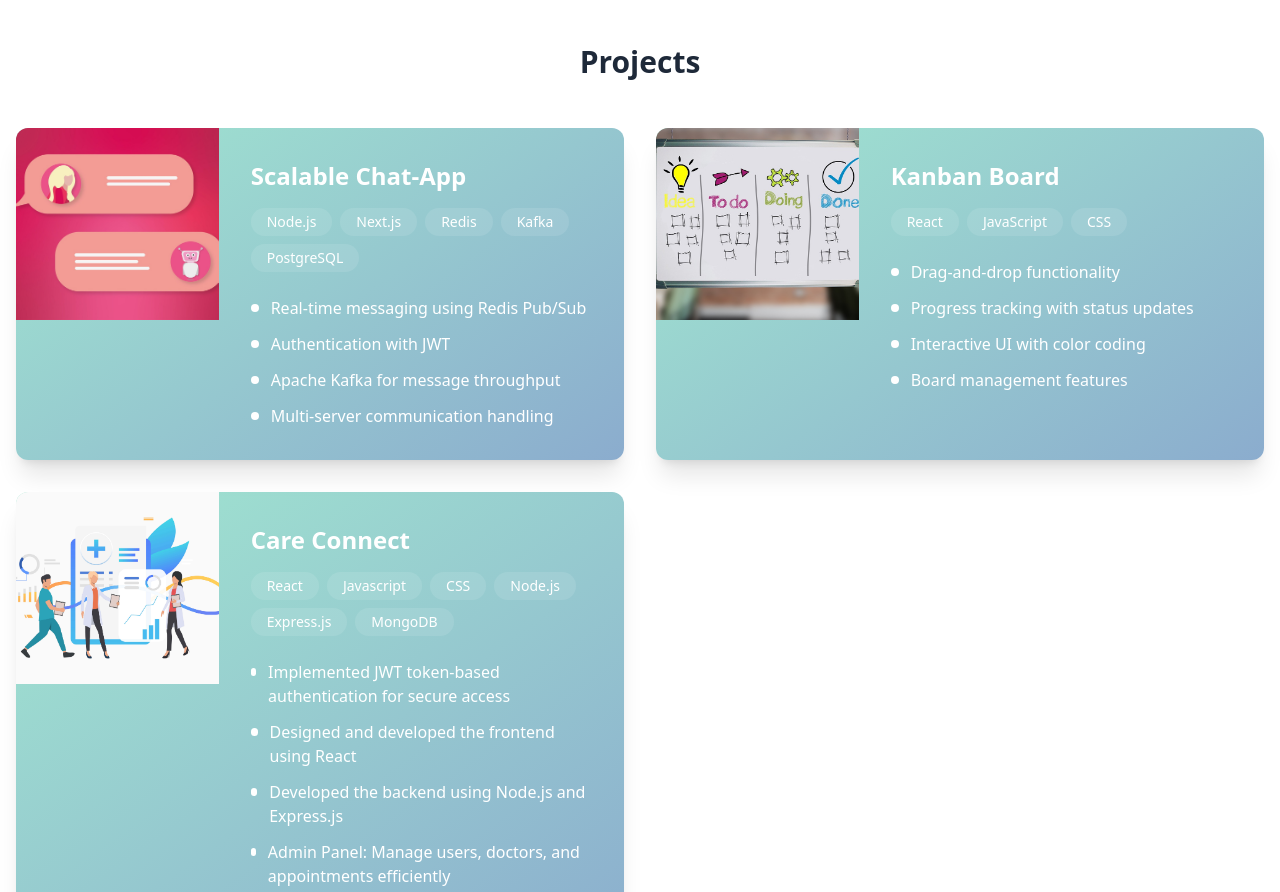
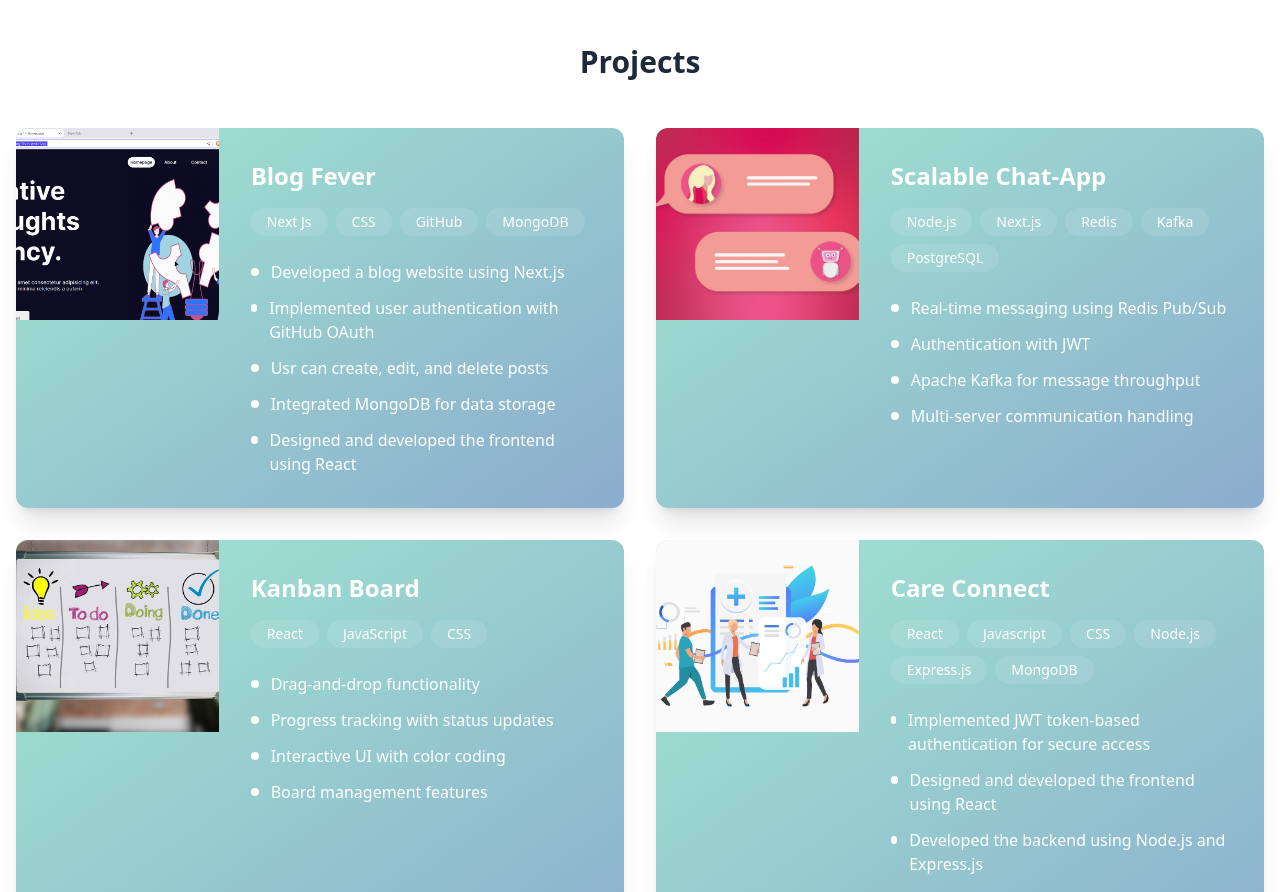
Before and after one commit to Mtank10/shivam-portfolio, a Next.js app: page / in a window 1280 px wide. Shown: the part 1660-2552 px from the top of the page. Built offline with nearby package versions, Linux system fonts and the light colour scheme.

Commit message:
add blog website

```diff
--- a/data/resume.ts
+++ b/data/resume.ts
@@ -1,6 +1,7 @@
 import chat from '../public/assets/chat.jpg'
 import kanban from '../public/assets/kanban.jpg'
 import care from '../public/assets/care.jpg'
+import blog from '../public/assets/blog.png'
 export const PROFILE = {
     name: "Shivam Raj",
   summary: "Hardworking and passionate software developer with strong organizational skills eager to secure software developer position. Ready to help team achieve company goals.",
@@ -37,6 +38,19 @@ export const EXPERIENCE = [
   ];
 
   export const PROJECTS = [
+    {
+      title:"Blog Fever",
+      tech:["Next Js","CSS","GitHub","MongoDB"],
+      points:[
+        "Developed a blog website using Next.js",
+        "Implemented user authentication with GitHub OAuth",
+        "Usr can create, edit, and delete posts",
+        "Integrated MongoDB for data storage",
+        "Designed and developed the frontend using React"
+      ],
+      githubUrl:"https://blog-fever.vercel.app/",
+      image:blog
+    },
     {
       title: "Scalable Chat-App",
       tech: ["Node.js", "Next.js", "Redis", "Kafka", "PostgreSQL"],
```
Also changed, not shown: public/assets/blog.png (added).
